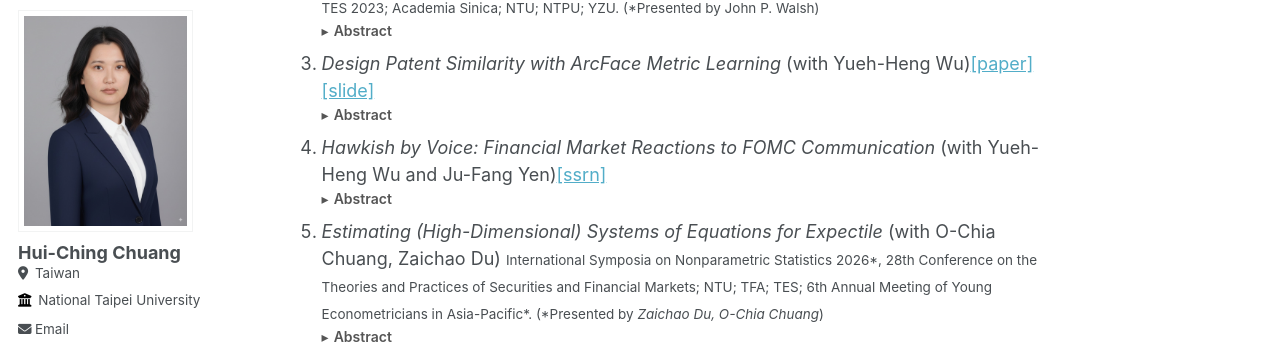
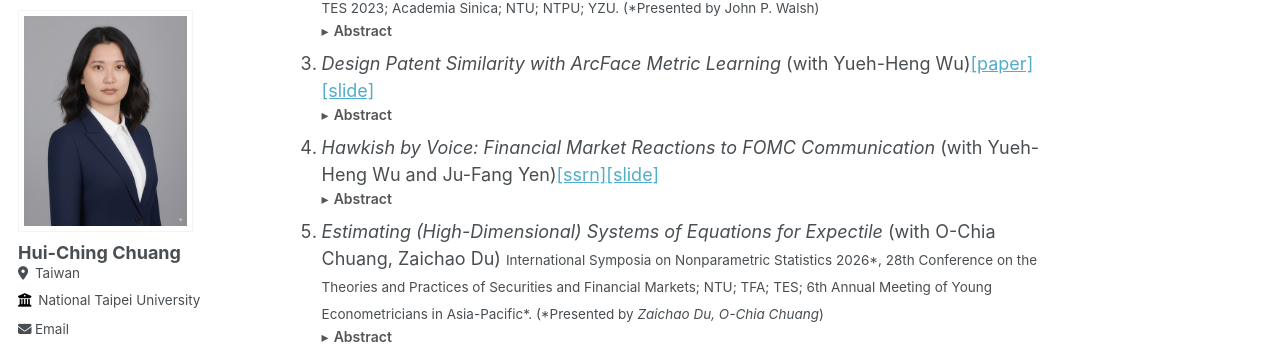
Before and after one commit to hcchuang/hcchuang.github.io, a Jekyll site: the page built from _pages/about.md, in a window 1280 px wide and 900 px high, scrolled down 435 px. Shown: the part 96-449 px from the top of the window. Built offline with Jekyll 4.4.1, drawn with Linux system fonts in a browser that asks for light colours; some web fonts are replaced.

Commit message:
Add slides link to FOMC communication paper

```diff
--- a/_pages/about.md
+++ b/_pages/about.md
@@ -61,7 +61,7 @@ Hui-Ching Chuang is an Associate Professor in the Department of Statistics at Na
      </div>
    </details>
 
-4. _Hawkish by Voice: Financial Market Reactions to FOMC Communication_ (with Yueh-Heng Wu and Ju-Fang Yen)[\[ssrn\]](https://papers.ssrn.com/sol3/papers.cfm?abstract_id=7367160){:target="_blank"}
+4. _Hawkish by Voice: Financial Market Reactions to FOMC Communication_ (with Yueh-Heng Wu and Ju-Fang Yen)[\[ssrn\]](https://papers.ssrn.com/sol3/papers.cfm?abstract_id=7367160){:target="_blank"}[\[slide\]](/files/fomcvoice_seminar.pdf){:target="_blank"}
    <details>
      <summary>Abstract</summary>
      <div class="abstract-body">
```
